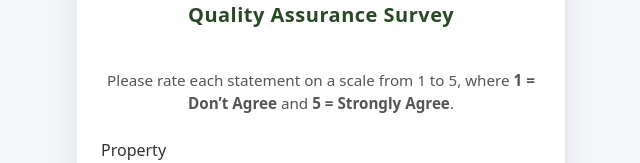
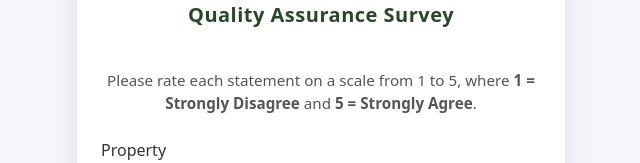
Before and after one commit to eporter66-dev/Surveys, a React (Vite) app: page /survey-prerenewal in a window 1280 px wide. Shown: the part 144-307 px from the top of the page, without its empty margins (319-959 px from the left). Built offline with nearby package versions, Linux system fonts and the light colour scheme; no server answers.

Commit message:
editing dont agree to strongly disagree in all components

```diff
--- a/src/preRenewalSurvey.jsx
+++ b/src/preRenewalSurvey.jsx
@@ -164,7 +164,7 @@
         <h2 style={styles.title}>Quality Assurance Survey</h2>
         <p style={{ textAlign: "center", marginBottom: 24, fontSize: "0.95rem", color: "#555" }}>
           Please rate each statement on a scale from 1 to 5, where
-          <strong> 1 = Don’t Agree</strong> and <strong>5 = Strongly Agree</strong>.
+          <strong> 1 = Strongly Disagree</strong> and <strong>5 = Strongly Agree</strong>.
         </p>
 
         {/* Property (read-only if provided via URL) */}
```
